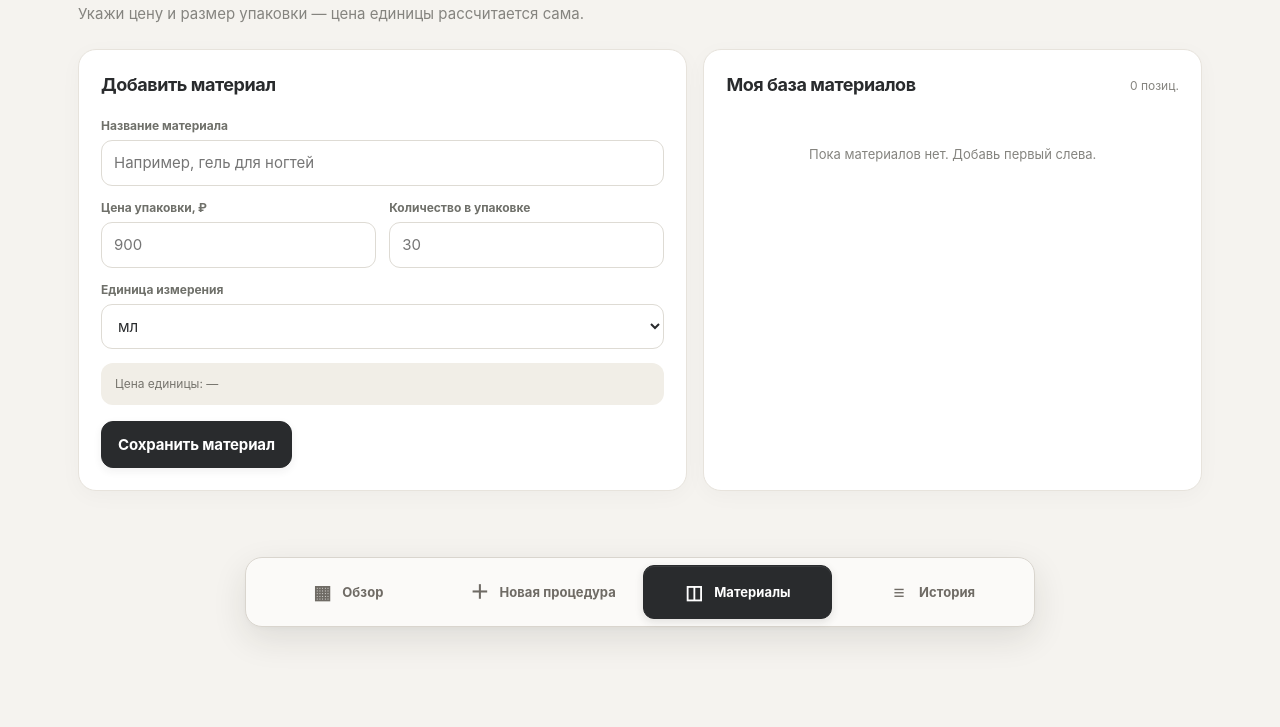
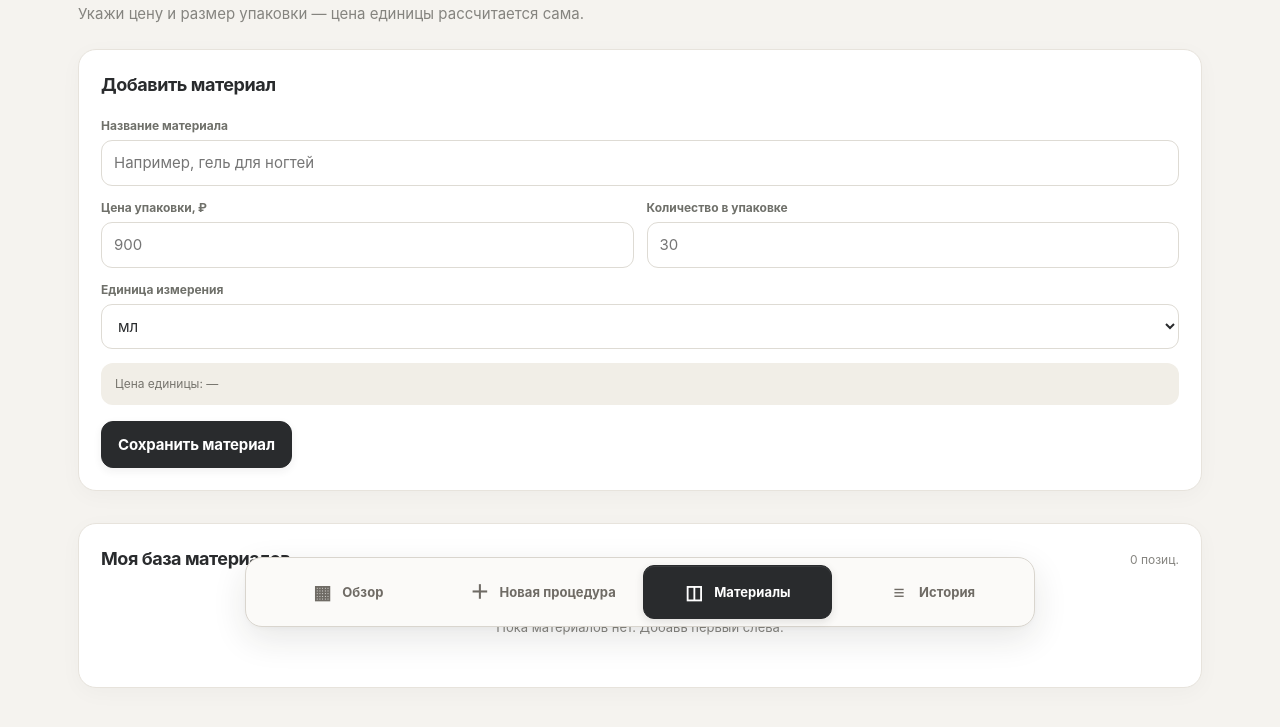
Before and after one commit to OlegTerekhov/Rashodika, a plain HTML site: page index.html in a window 1280 px wide. Both pictures are taken after a click on the button "Добавить". Shown: the part 155-882 px from the top of the page. Before the commit the page ends 800 px from the top, so only its background shows below. Drawn offline with Linux system fonts and the light colour scheme.

Commit message:
Stack materials list below add form

```diff
--- a/index.html
+++ b/index.html
@@ -42,7 +42,7 @@
 </div>
 </section>
 <section id="materials" class="section"><h1>Материалы</h1><p class="sub">Укажи цену и размер упаковки — цена единицы рассчитается сама.</p>
-<div class="layout"><div class="panel"><div class="panel-head"><h2 id="materialFormTitle">Добавить материал</h2></div><form id="materialForm"><input type="hidden" id="materialId"><div class="field-grid"><div class="field full"><label for="matName">Название материала</label><input id="matName" required maxlength="100" placeholder="Например, гель для ногтей"></div><div class="field"><label for="matPrice">Цена упаковки, ₽</label><input id="matPrice" type="number" min="0.01" step="0.01" required placeholder="900"></div><div class="field"><label for="matAmount">Количество в упаковке</label><input id="matAmount" type="number" min="0.001" step="any" required placeholder="30"></div><div class="field full"><label for="matUnit">Единица измерения</label><select id="matUnit"><option value="мл">мл</option><option value="г">г</option><option value="шт.">шт.</option><option value="м">м</option><option value="л">л</option><option value="кг">кг</option></select></div></div><div class="notice" id="unitPreview">Цена единицы: —</div><div class="form-actions"><button class="btn green" type="submit" id="materialSave">Сохранить материал</button><button class="btn secondary hidden" type="button" id="cancelEdit">Отмена</button></div></form></div>
+<div class="layout" style="grid-template-columns:1fr"><div class="panel"><div class="panel-head"><h2 id="materialFormTitle">Добавить материал</h2></div><form id="materialForm"><input type="hidden" id="materialId"><div class="field-grid"><div class="field full"><label for="matName">Название материала</label><input id="matName" required maxlength="100" placeholder="Например, гель для ногтей"></div><div class="field"><label for="matPrice">Цена упаковки, ₽</label><input id="matPrice" type="number" min="0.01" step="0.01" required placeholder="900"></div><div class="field"><label for="matAmount">Количество в упаковке</label><input id="matAmount" type="number" min="0.001" step="any" required placeholder="30"></div><div class="field full"><label for="matUnit">Единица измерения</label><select id="matUnit"><option value="мл">мл</option><option value="г">г</option><option value="шт.">шт.</option><option value="м">м</option><option value="л">л</option><option value="кг">кг</option></select></div></div><div class="notice" id="unitPreview">Цена единицы: —</div><div class="form-actions"><button class="btn green" type="submit" id="materialSave">Сохранить материал</button><button class="btn secondary hidden" type="button" id="cancelEdit">Отмена</button></div></form></div>
 <div class="panel"><div class="panel-head"><h2>Моя база материалов</h2><span class="eyebrow" id="materialCount">0 позиций</span></div><div id="materialList"></div></div></div>
 </section>
 <section id="history" class="section"><h1>История процедур</h1><p class="sub">Все записи, расходы и прибыль. Можно выгрузить данные в CSV.</p><div class="panel"><div class="panel-head"><h2>Журнал</h2><button class="btn secondary small" id="exportCsv">Экспорт CSV</button></div><div class="field-grid" style="margin-bottom:18px"><div class="field"><label for="historyFilter">Период</label><select id="historyFilter"><option value="all">За всё время</option><option value="today">Сегодня</option><option value="month">Текущий месяц</option></select></div><div class="field"><label for="historySearch">Поиск</label><input id="historySearch" placeholder="Клиент или услуга"></div></div><div class="table-wrap"><table><thead><tr><th>Дата</th><th>Клиент / услуга</th><th>Выручка</th><th>Материалы</th><th>Прибыль</th><th></th></tr></thead><tbody id="historyBody"></tbody></table></div><div id="historyEmpty" class="empty hidden">Пока нет процедур. Добавь первую запись.</div></div></section>
```
